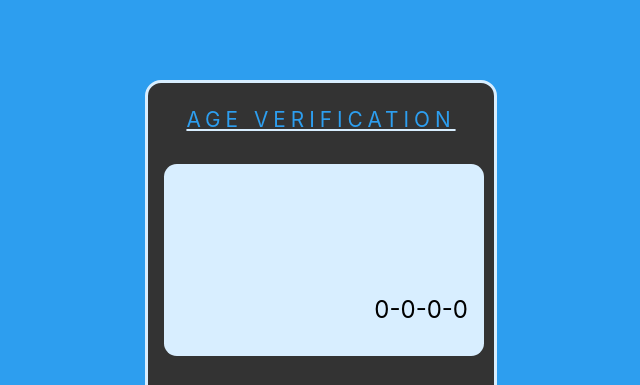
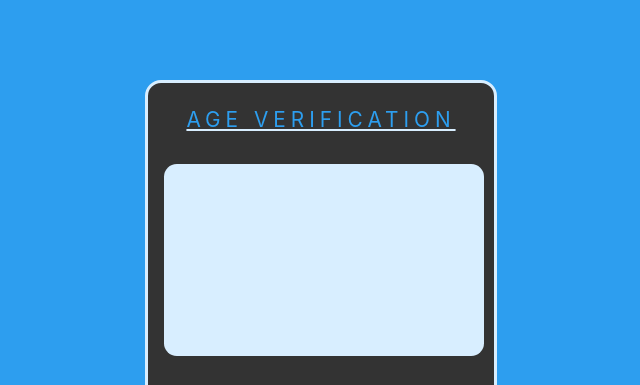
Before and after one commit to Taiywo/Age-Calculator-Team-Codent, a plain HTML site: page index.html in a window 1280 px wide. Shown: the top 385 px of the page, without its empty margins (319-959 px from the left). Drawn offline with Linux system fonts and the light colour scheme.

Commit message:
Update index.html
Removed thed screen value

```diff
--- a/index.html
+++ b/index.html
@@ -12,7 +12,7 @@
         <div class="container">
             <u><h1>AGE VERIFICATION</h1></u>
             <div class="screen" id="age">
-                0-0-0-0
+
             </div>
             <form action="">
                 <label for="date" id="dob_txt">Select Your Date Of Birth</label>
```
